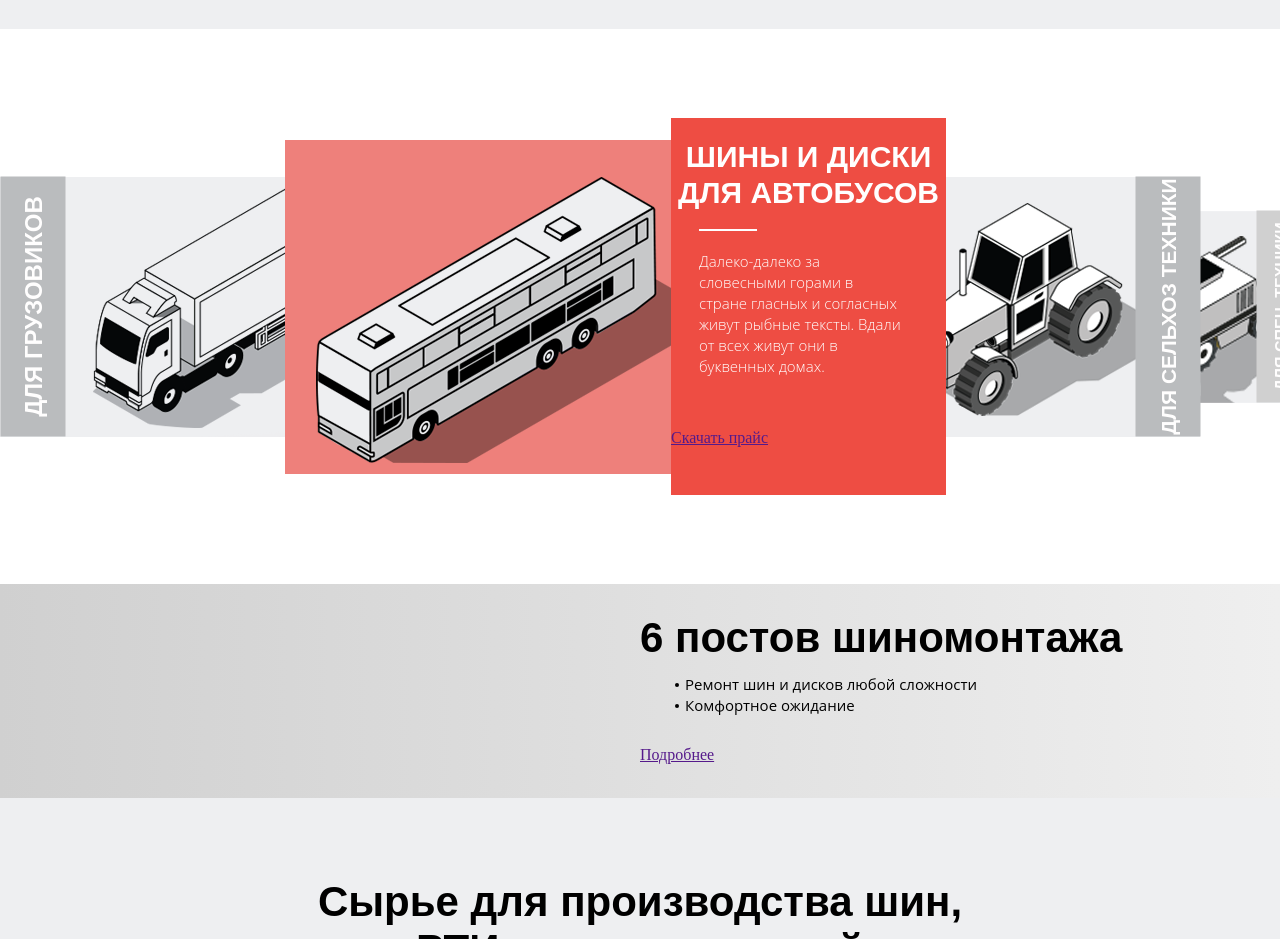
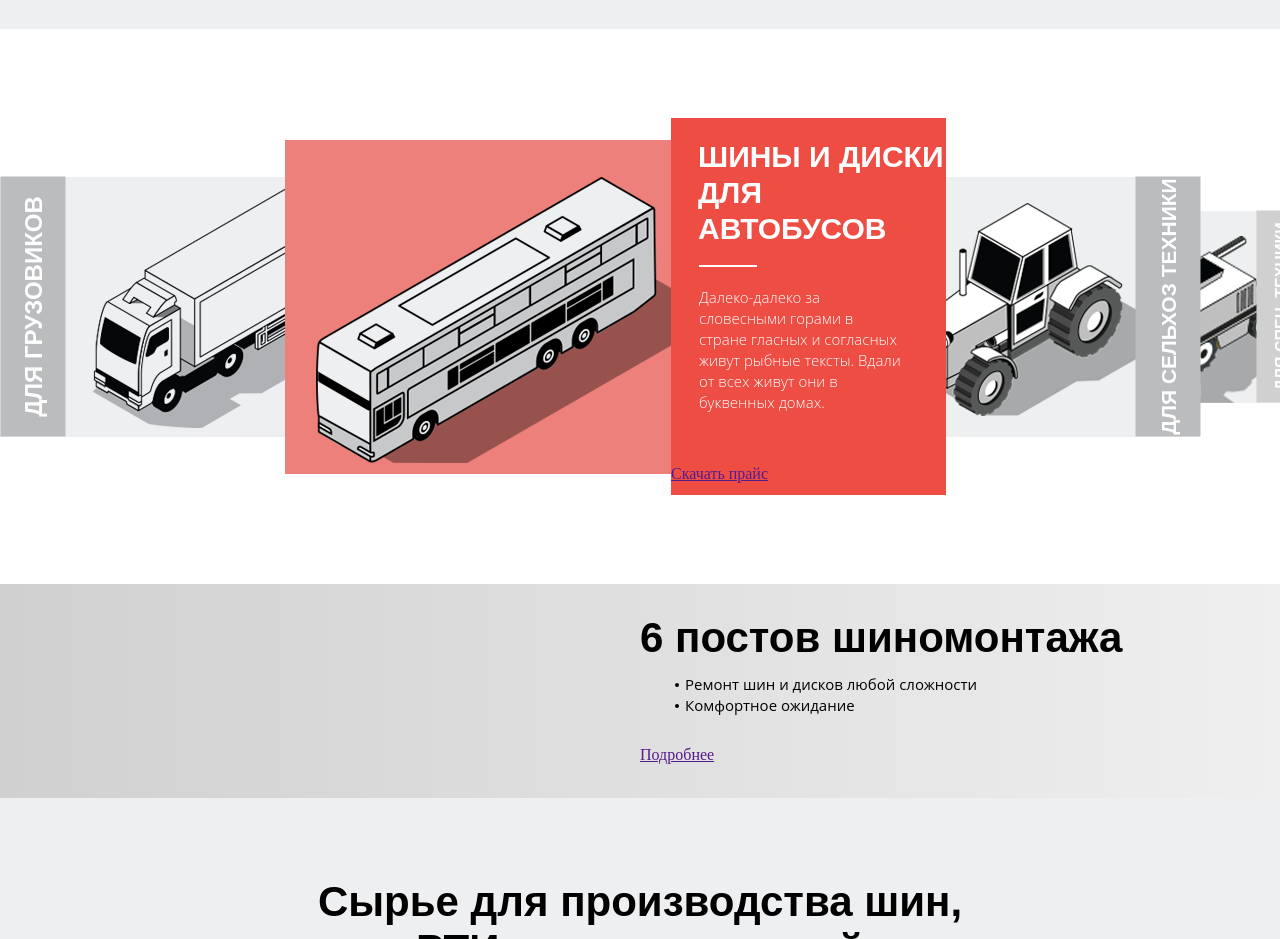
Before and after one commit to AnarAgaev/Rus-torg, a website: page src/index.html in a window 1280 px wide. Shown: the part 840-1779 px from the top of the page. Drawn offline with nearby package versions, Linux system fonts and the light colour scheme; files that its build step writes are made by us from their sources; files whose address does not match are found by name.

Commit message:
fix padding-left for .tires-and-wheels__item-title

```diff
--- a/src/less/main.less
+++ b/src/less/main.less
@@ -269,7 +269,8 @@ header {
         font-weight: 700;
         line-height: 36px;
         text-transform: uppercase;
-        text-align: center;
+        text-align: left;
+        padding-left: 27px;
         margin-top: 21px;
         padding-bottom: 20px;
         position: relative;
```
